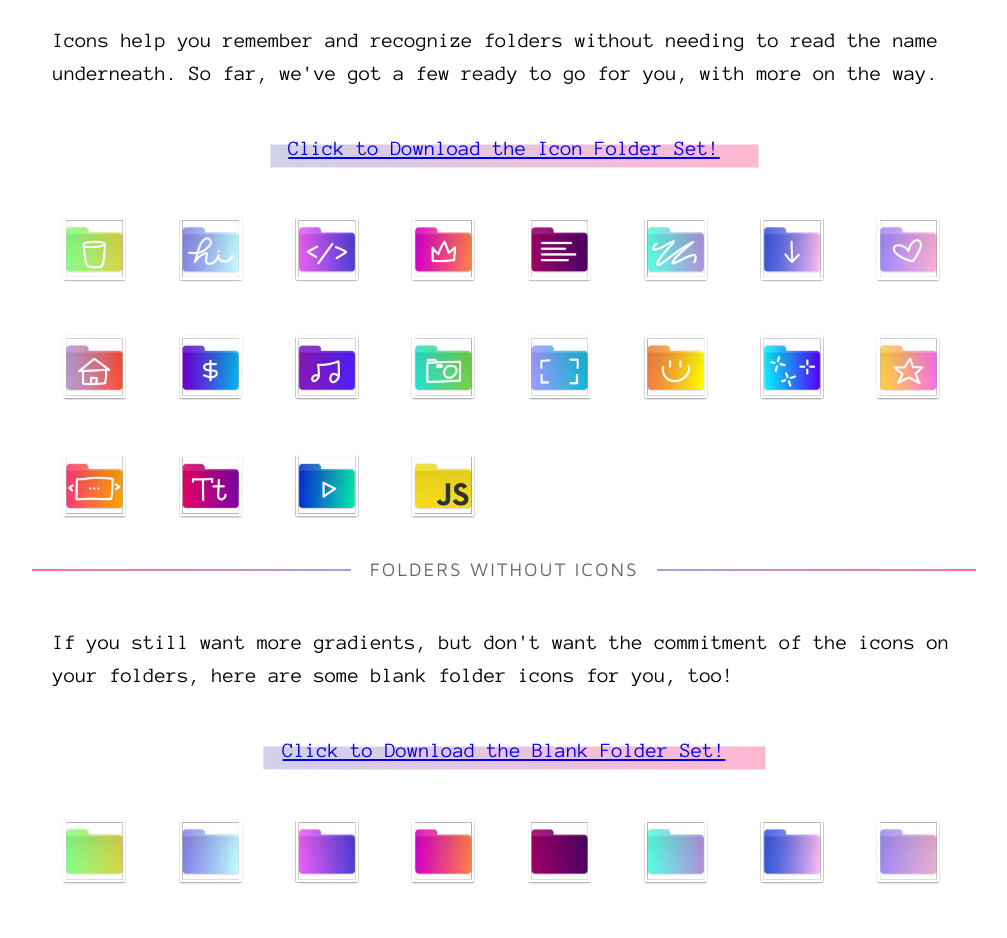
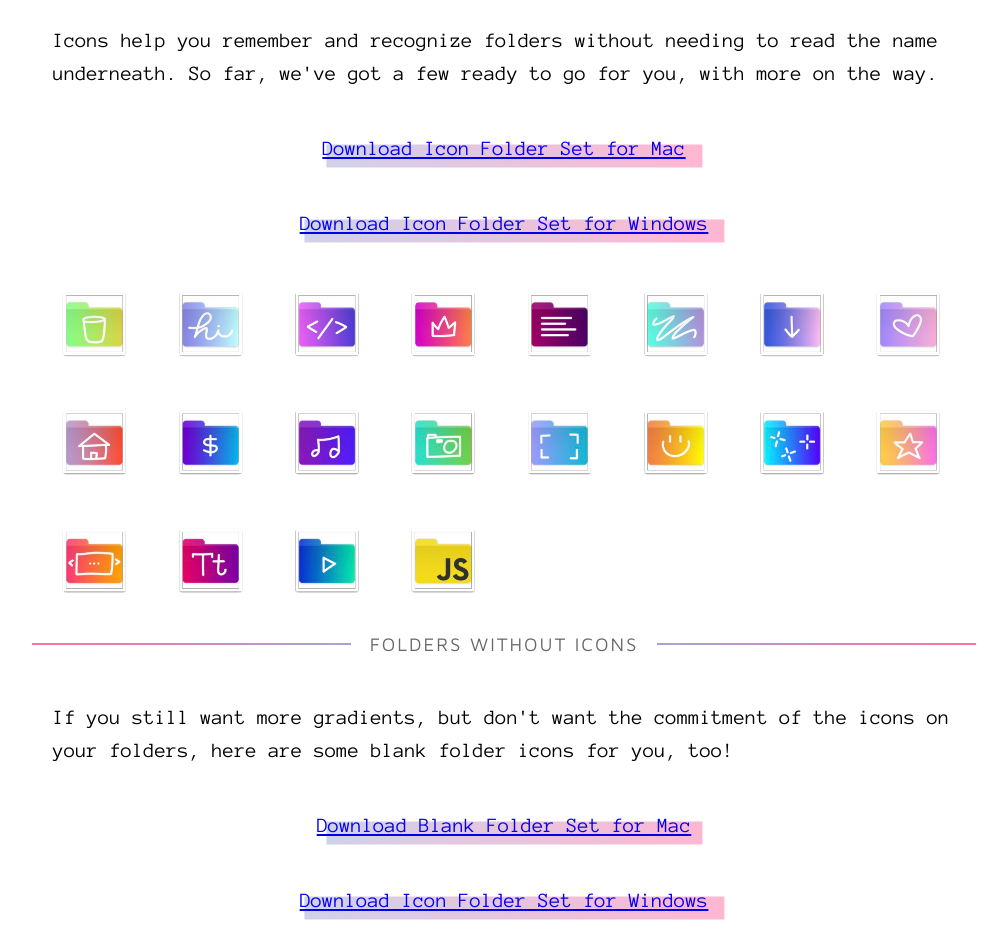
Before and after one commit to una/gradient-folders, a website: page index.html in a window 1280 px wide. Shown: the part 1011-1949 px from the top of the page, without its empty margins (136-1143 px from the left). Drawn offline with nearby package versions, Linux system fonts and the light colour scheme; files that its build step writes are made by us from their sources.

Commit message:
added blank folders for windows

```diff
--- a/index.html
+++ b/index.html
@@ -21,7 +21,8 @@
 
     <p>Icons help you remember and recognize folders without needing to read the name underneath. So far, we've got a few ready to go for you, with more on the way.</p>
 
-    <a style="max-width: 23.5em;" class="download-link" href="/downloads/icon-folders.zip">Click to Download the Icon Folder Set!</a>
+    <a style="max-width: 18.1em;" class="download-link" href="/downloads/gradient-folders--icon.zip">Download Icon Folder Set for Mac</a>
+    <a style="max-width: 20.2em;" class="download-link" href="/win-gradient-folders--icon.zip">Download Icon Folder Set for Windows</a>
 
     <img src="img/icon-folder-set.png" alt="Icon Folder Set">
 
@@ -29,7 +30,8 @@
 
     <p>If you still want more gradients, but don't want the commitment of the icons on your folders, here are some blank folder icons for you, too!</p>
 
-    <a style="max-width: 24.1em;" class="download-link" href="/downloads/blank-folders.zip">Click to Download the Blank Folder Set!</a>
+    <a style="max-width: 18.1em;" class="download-link" href="/downloads/gradient-folders--blank.zip">Download Blank Folder Set for Mac</a>
+    <a style="max-width: 20.2em;" class="download-link" href="/win-gradient-folders--blank.zip">Download Icon Folder Set for Windows</a>
 
     <img src="img/blank-folder-set.png" alt="Icon Folder Set">
 
```
Also changed, not shown: 6 other files.
